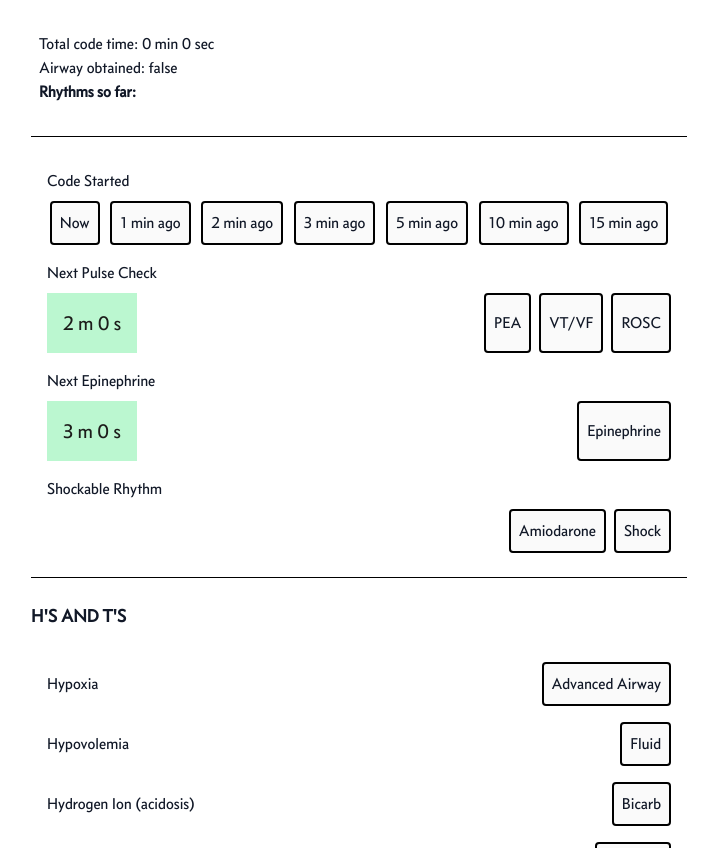
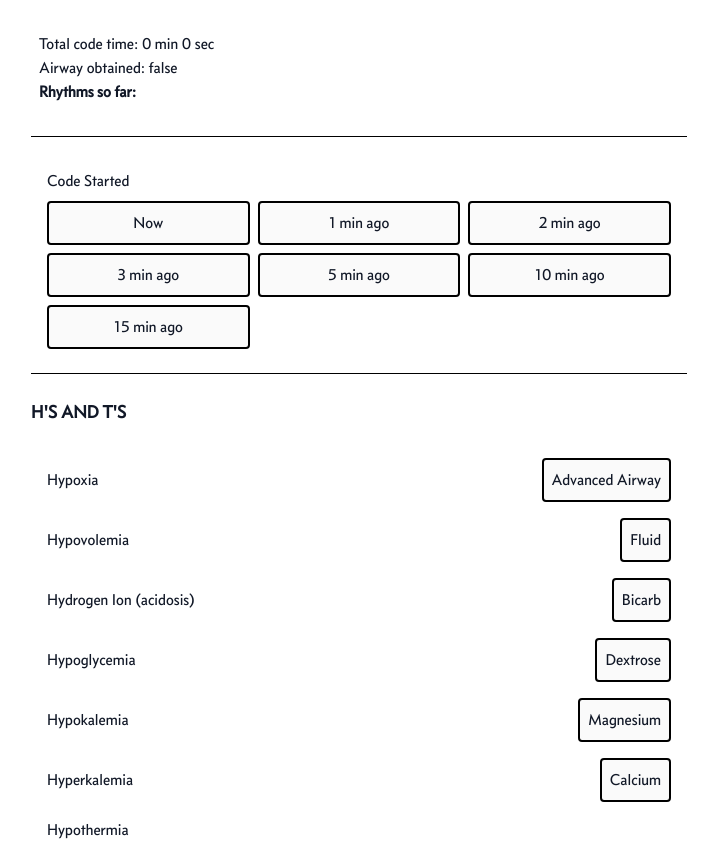
Before and after one commit to kangruixiang/acls, a SvelteKit app: page / in a window 1280 px wide. Shown: the top 848 px of the page, without its empty margins (281-983 px from the left). Built offline with nearby package versions, Linux system fonts and the light colour scheme.

Commit message:
fixed code start time bug

```diff
--- a/src/lib/components/Initial.svelte
+++ b/src/lib/components/Initial.svelte
@@ -11,8 +11,6 @@
 		return codeStartTime;
 	}
 
-
-
 	function startTimer() {
 		setInterval(() => {
 			intervalTime = Date.now() - codeStartTime;
@@ -23,7 +21,7 @@
 <div>
 	<div class="mx-4 my-2">Code Started</div>
 
-	<div class="mx-4 flex justify-evenly gap-2">
+	<div class="mx-4 grid grid-cols-3 justify-evenly gap-2">
 		<Button title={'Now'} on:click={() => getCodeStartTime(0)} />
 		<Button title={'1 min ago'} on:click={() => getCodeStartTime(1)} />
 		<Button title={'2 min ago'} on:click={() => getCodeStartTime(2)} />
--- a/src/lib/components/Pulse.svelte
+++ b/src/lib/components/Pulse.svelte
@@ -2,6 +2,7 @@
 	import { Button, rhythms } from '$lib/components/index';
 	let pulseIntervalID;
 	export let pulseCheckTime = 2 * 60;
+
 	function pulseCheckCountDown() {
 		if (pulseIntervalID) {
 			clearInterval(pulseIntervalID);
--- a/src/routes/+page.svelte
+++ b/src/routes/+page.svelte
@@ -36,6 +36,7 @@
 		<Initial bind:codeStartTime bind:intervalTime />
 	{/if}
 
+	{#if codeStartTime}
 		<MedRow medTime={pulseCheckTime}>
 			<svelte:fragment slot="title">Next Pulse Check</svelte:fragment><Pulse bind:pulseCheckTime />
 		</MedRow>
@@ -69,6 +70,7 @@
 				/>
 			</div>
 		</div>
+	{/if}
 
 	<div class="my-2 border-t border-black" />
 
```
Lines whose indentation alone changed are shown as unchanged.
